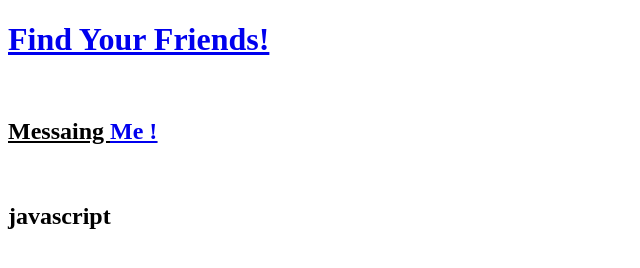
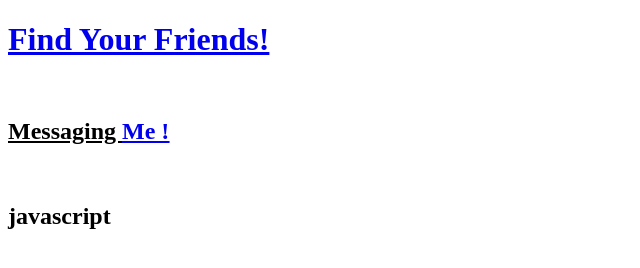
Before and after one commit to monamienamie/monamie_project, a plain HTML site: page 3.html in a window 1280 px wide. Shown: the full height of the page, 0-640 px from the left. Drawn offline with Linux system fonts and the light colour scheme.

Commit message:
Update 3.html

```diff
--- a/3.html
+++ b/3.html
@@ -5,7 +5,7 @@
     </head>
     <body>
         <h1><a href='index.html'>Find Your Friends!</a></h1> <br>
-        <h2><u> Messaing <strong> <a href="https://monamienamie.tistory.com/"> Me ! </a></strong> </u> </h2>
+        <h2><u> Messaging <strong> <a href="https://monamienamie.tistory.com/"> Me ! </a></strong> </u> </h2>
         <br>
         <h2>javascript</h2>
 
```
